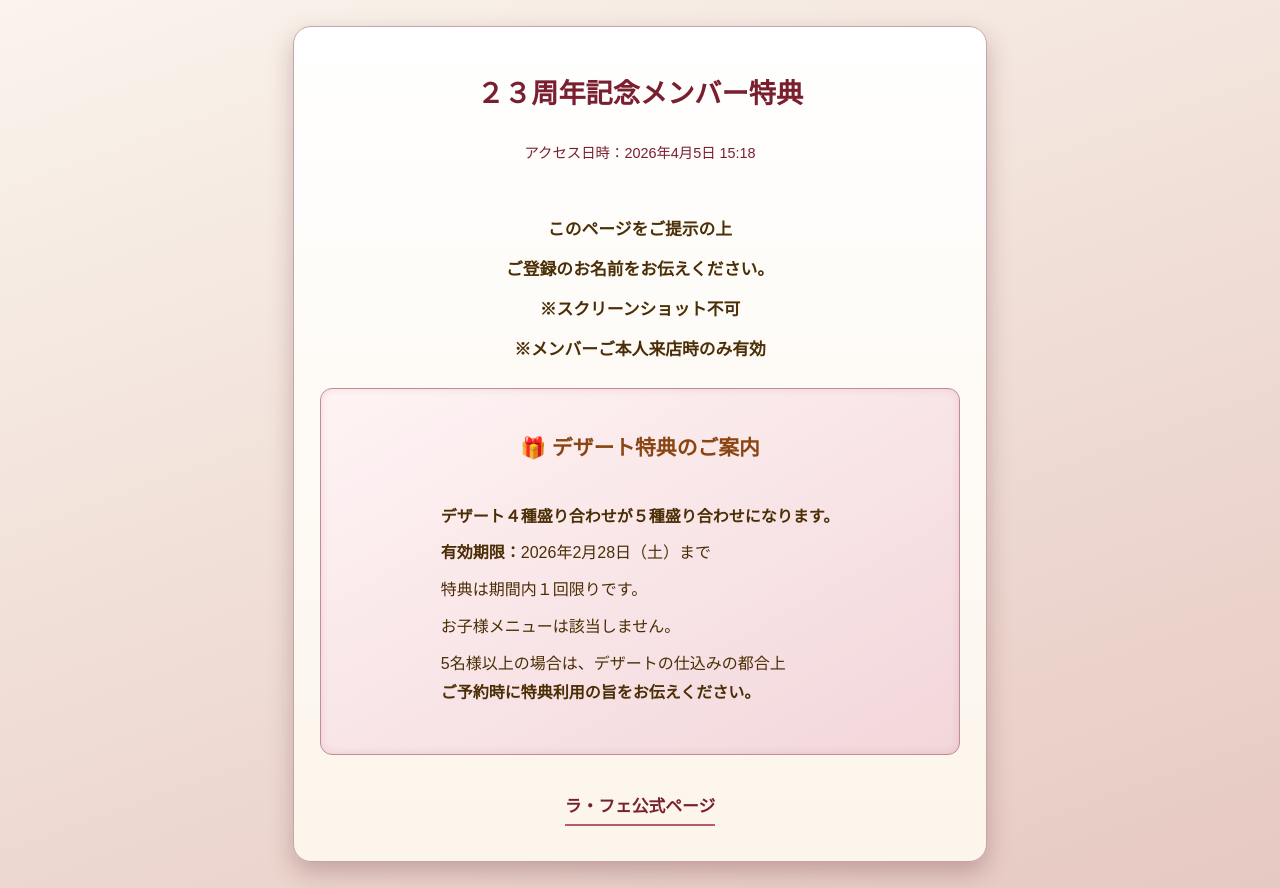
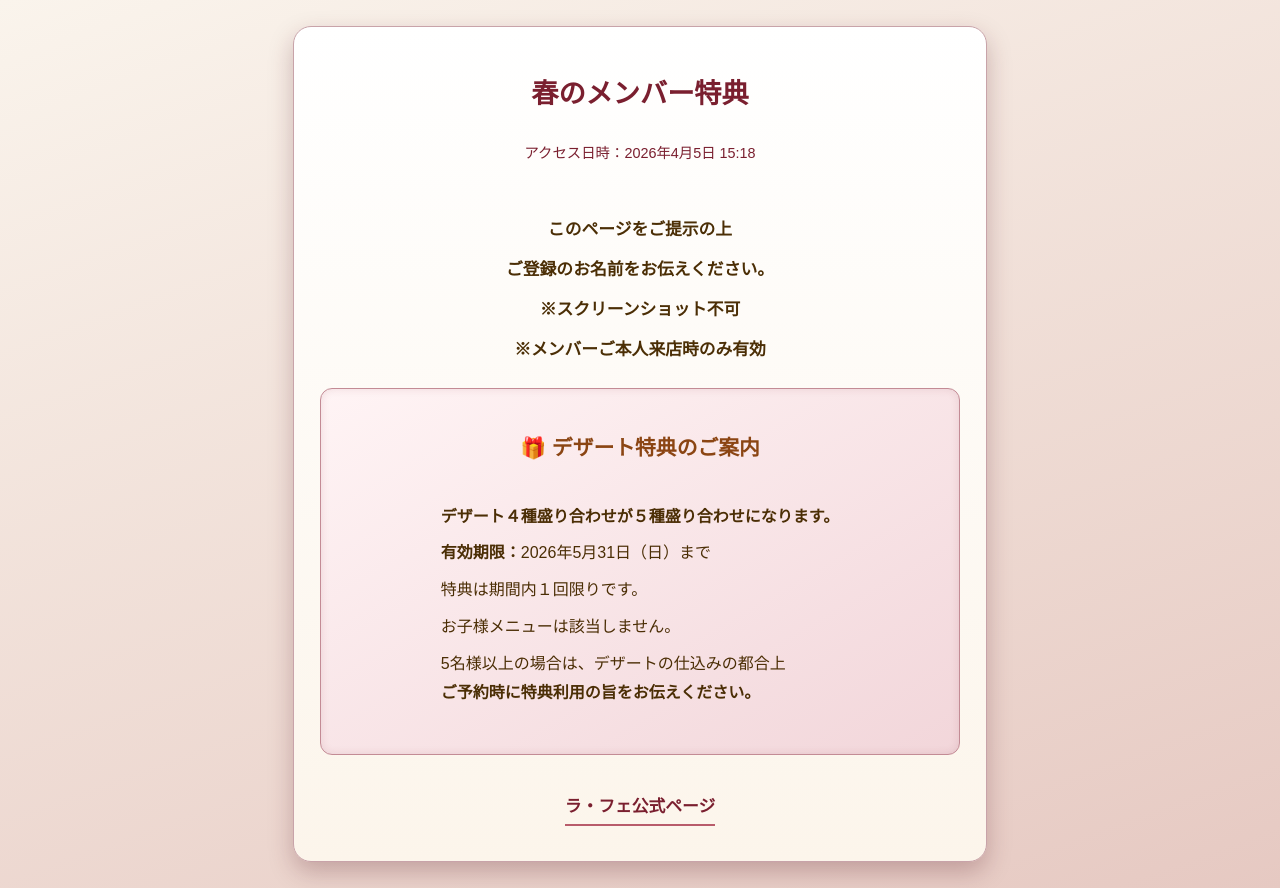
Before and after one commit to 1afee/lafee, a plain HTML site: page ann.html in a window 1280 px wide. Drawn offline with Linux system fonts and the light colour scheme.

Commit message:
Update ann.html

```diff
--- a/ann.html
+++ b/ann.html
@@ -3,7 +3,7 @@
 <head>
   <meta charset="UTF-8">
   <meta name="viewport" content="width=device-width, initial-scale=1.0">
-  <title>23周年記念メンバー特典</title>
+  <title>春のメンバー特典</title>
   <style>
     body {
       font-family: "Hiragino Sans", "Noto Sans JP", sans-serif;
@@ -95,7 +95,7 @@
 
 <div class="container">
 
-  <h1>２３周年記念メンバー特典 </h1>
+  <h1>春のメンバー特典 </h1>
   <p id="accessTime" style="font-size:0.9em;color:#7a1f2f;"></p>
 　　 <p><strong>このページをご提示の上</strong></p>
     <p><strong>ご登録のお名前をお伝えください。</strong></p>
@@ -107,7 +107,7 @@
     <h2>🎁 デザート特典のご案内</h2>
     <ul>
       <li><strong>デザート４種盛り合わせが５種盛り合わせになります。</strong></li>
-      <li><strong>有効期限：</strong>2026年2月28日（土）まで</li>
+      <li><strong>有効期限：</strong>2026年5月31日（日）まで</li>
       <li>特典は期間内１回限りです。</li>
        <li>お子様メニューは該当しません。</li>
       <li>5名様以上の場合は、デザートの仕込みの都合上<br>
```
